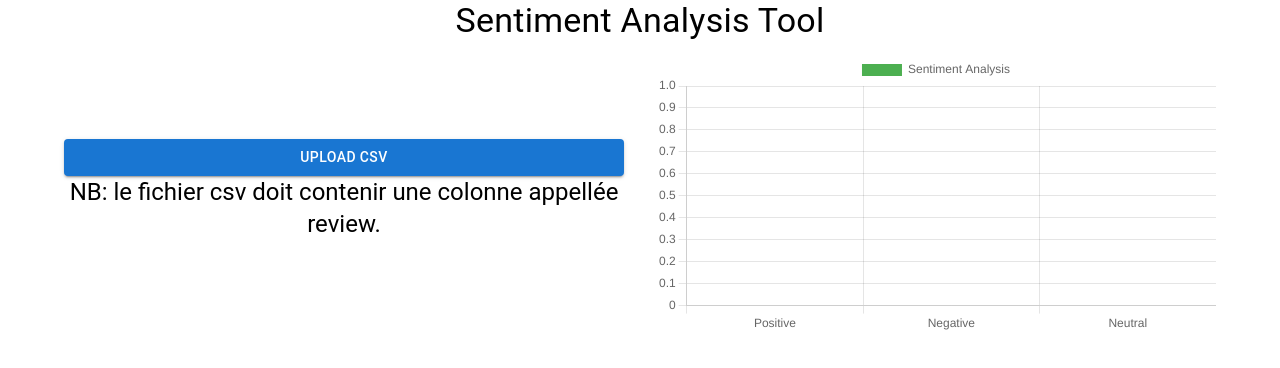
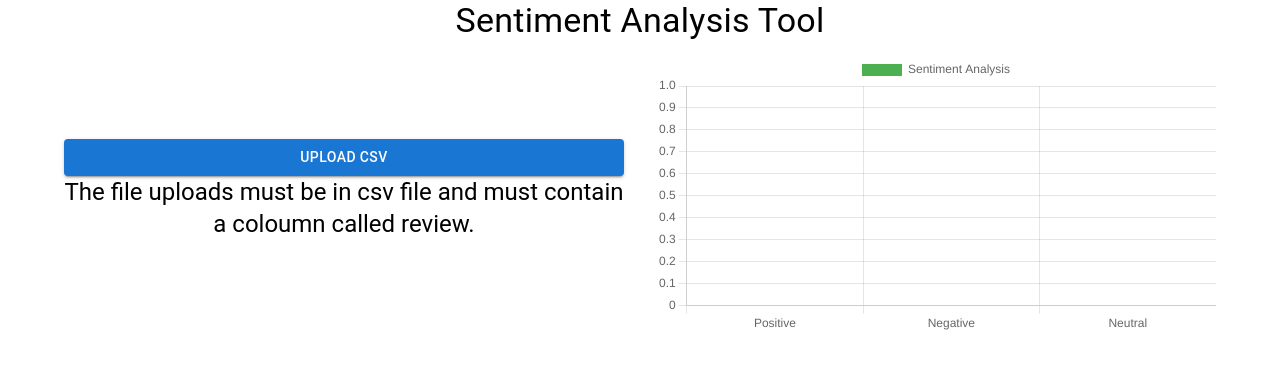
Before and after one commit to redballsy/app-for-sentiment-analysis, a React (Create React App) app: page / in a window 1280 px wide. Shown: the top 368 px of the page. Built offline with nearby package versions, Linux system fonts and the light colour scheme.

Commit message:
Update CSV upload instructions in SentimentAnalyzer

```diff
--- a/src/components/SentimentAnalyzer.js
+++ b/src/components/SentimentAnalyzer.js
@@ -79,7 +79,7 @@ function SentimentAnalyzer() {
             <input type="file" hidden accept=".csv" onChange={handleFileUpload} />
           </Button>
            <Typography variant="h5" align="center" gutterBottom>
-        NB: le fichier csv doit contenir une colonne appellée review.
+        The file uploads must be in csv file and must contain a coloumn called review.
       </Typography>
         </Grid>
         <Grid item xs={12} md={6}>
```
